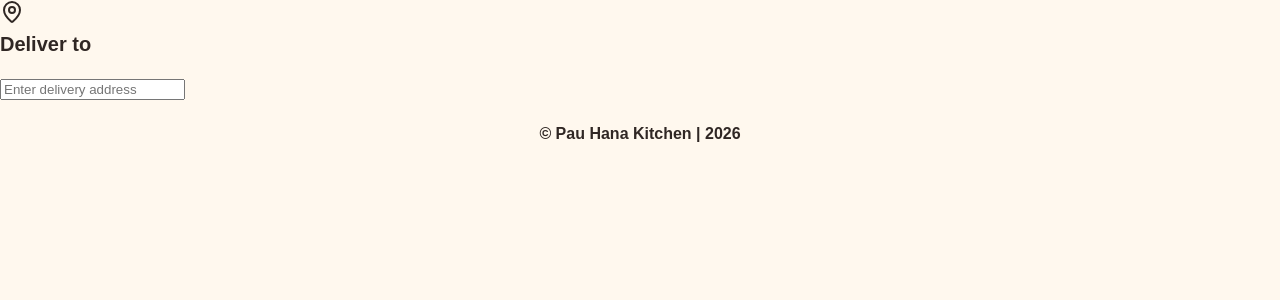
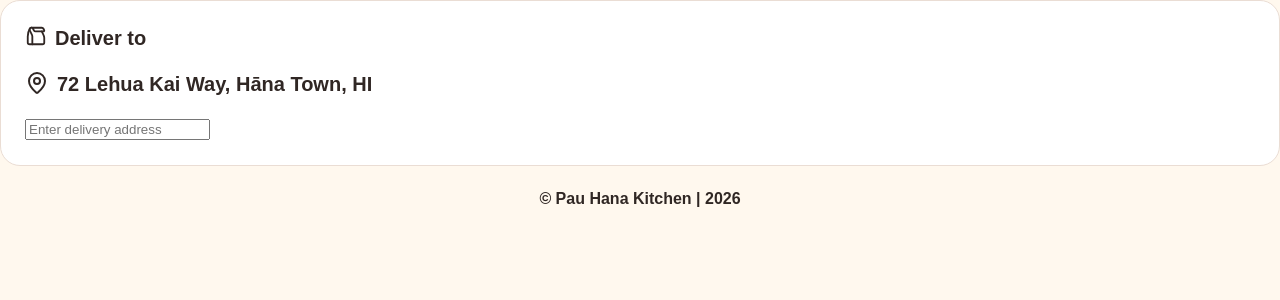
Before and after one commit to jjackson112/pau-hana-kitchen, a React (Vite) app in the folder frontend/: page /map in a window 1280 px wide. Shown: the top 300 px of the page. Built offline with nearby package versions, Linux system fonts and the light colour scheme.

Commit message:
some LocationMap CSS

```diff
--- a/frontend/src/App.css
+++ b/frontend/src/App.css
@@ -422,6 +422,17 @@ a {
   text-align: center;
 }
 
+.location-header, .restaurant-location {
+  display: flex;
+  justify-content: flex-start;
+  gap: .5rem;
+}
+
+.map-frame {
+  width: 100%;
+  height: 200px;
+}
+
 .order-type {
   display: grid;
   grid-template-columns: repeat(2, 1fr);
@@ -475,7 +486,7 @@ a {
   gap: 1rem;
 }
 
-.estimated-time, .cart-summary, .fees {
+.location-map, .estimated-time, .cart-summary, .fees {
   background-color: var(--pauhana-surface);
   border: 1px solid var(--pauhana-border);
   align-self: start;
--- a/frontend/src/components/LocationMap.jsx
+++ b/frontend/src/components/LocationMap.jsx
@@ -1,14 +1,19 @@
-import { MapPin, Store } from "lucide-react";
+import { MapPin, PaperBag } from "lucide-react";
 
 function LocationMap({ orderType, deliveryAddress, setDeliveryAddress }) {
-    const restaurantAddress = "Hana Town, HI"
+    const restaurantAddress = "72 Lehua Kai Way, Hāna Town, HI"
     const isPickup = orderType === "pickup"
 
     return (
         <section className="location-map">
             <div className="location-header">
+                <PaperBag aria-hidden="true" size={22} />
+                <h3>{isPickup ? "Pickup at" : "Deliver to"}</h3>
+            </div>
+
+            <div className="restaurant-location">
                 <MapPin aria-hidden="true" />
-                <h3>{isPickup ? "Pickup at" : "Deliver to"}</h3>
+                <h3>{restaurantAddress}</h3>
             </div>
 
             {isPickup ? (
@@ -17,18 +22,11 @@ function LocationMap({ orderType, deliveryAddress, setDeliveryAddress }) {
                         <iframe
                             src="https://www.google.com/maps/embed?pb=!1m18!1m12!1m3!1d3730.9915870403206!2d-155.9906395245683!3d20.751135080829687!2m3!1f0!2f0!3f0!3m2!1i1024!2i768!4f13.1!3m3!1m2!1s0x7954ac288c098091%3A0xb25044f245c10cb9!2s1752%20Mill%20Pl%2C%20Hana%2C%20HI%2096713!5e0!3m2!1sen!2sus!4v1788532808860!5m2!1sen!2sus"
                             title="Pau Hana Kitchen pickup location"
-                            width="600"
-                            height="450"
-                            style="border:0;"
-                            allowfullscreen=""
+                            style={{ border: 0 }}
+                            allowfullscreen
                             loading="lazy"
                             referrerpolicy="strict-origin-when-cross-origin">
                         </iframe>
-                    </div>
-
-                    <div className="restaurant-location">
-                        <Store aria-hidden="true" />
-                        <p>{restaurantAddress}</p>
                     </div>
                 </>
             ) : (
```
